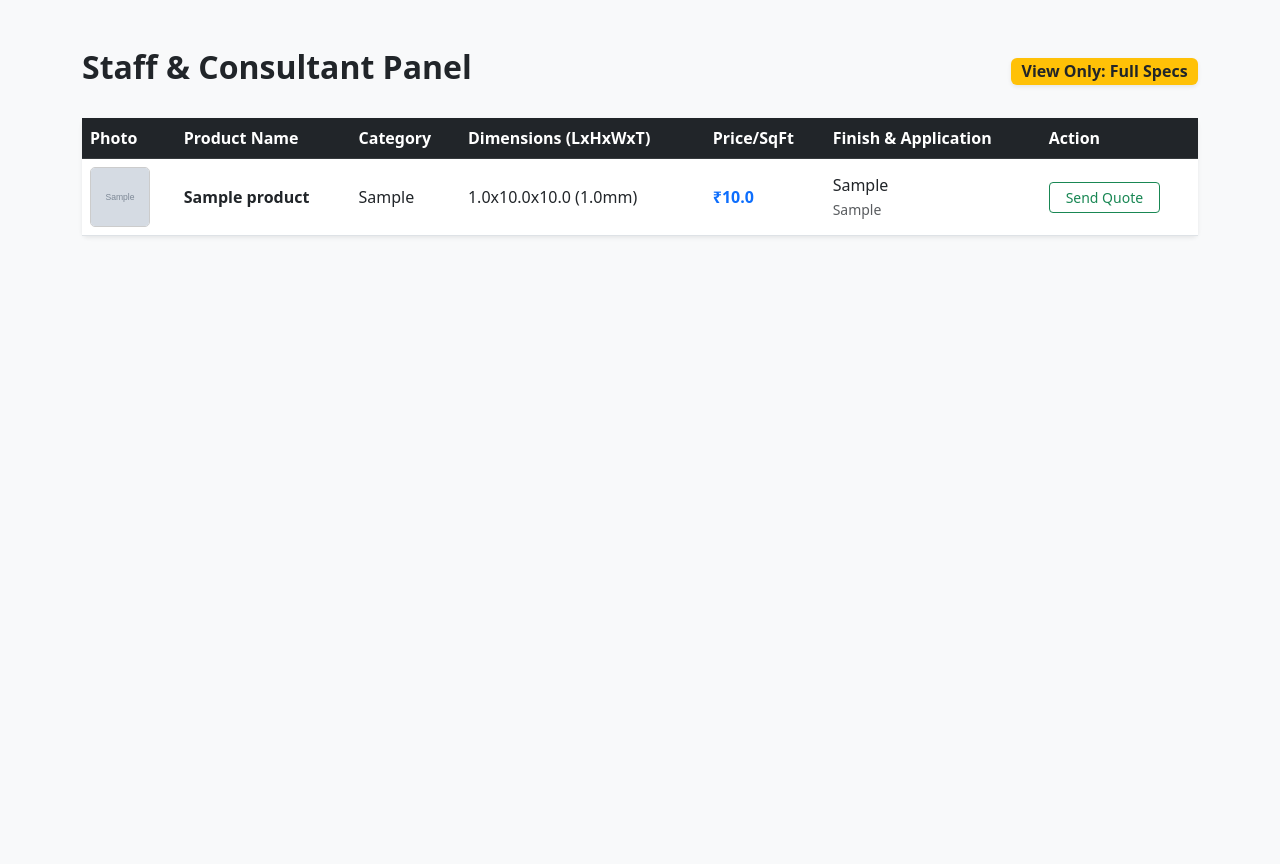
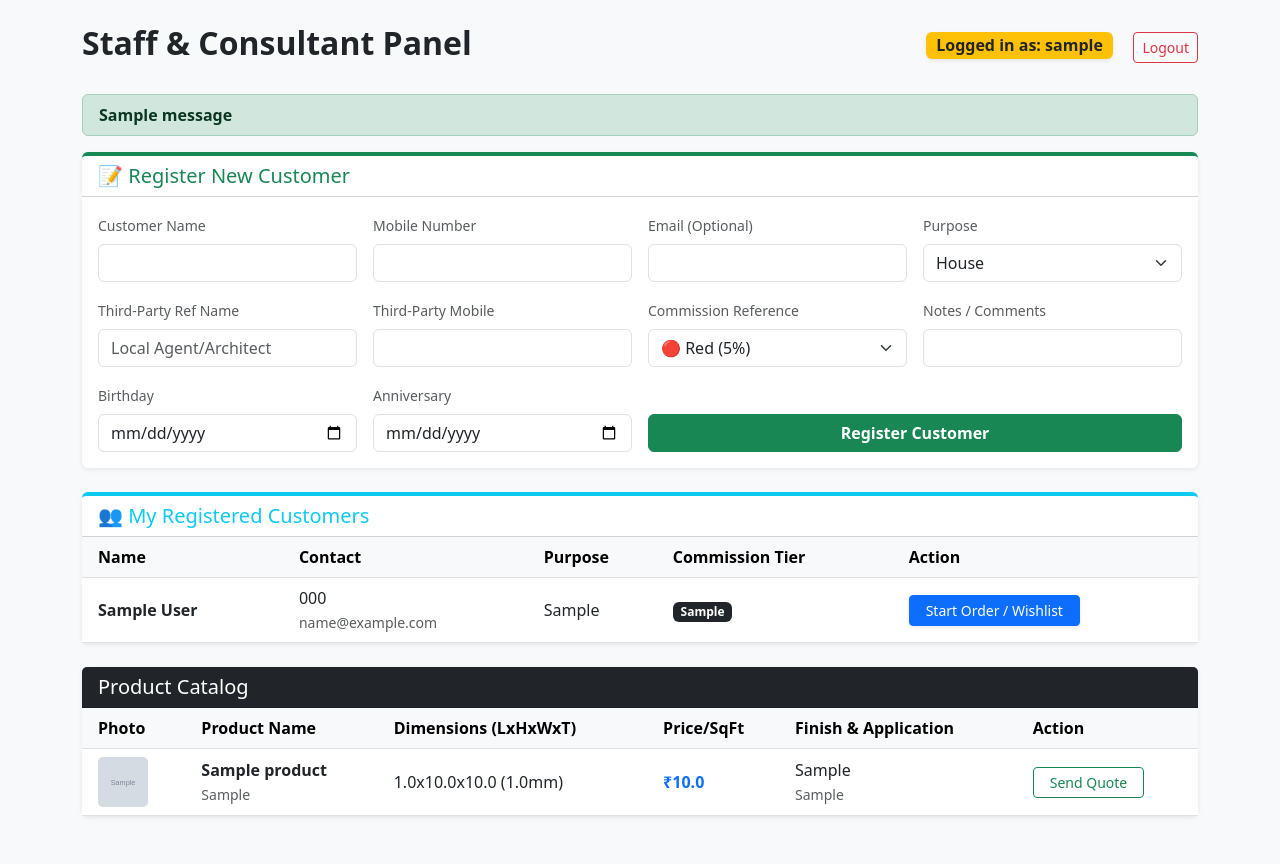
Before and after one commit to Ashwani-3Tech/Marbel-ERP-Project, a Flask app: page /consultant in a window 1280 px wide. Before the commit the page ends 237 px from the top, so only its background shows below. Run offline with Flask 3, Linux system fonts and the light colour scheme; the visitor is signed in with stand-in values (Sample User, id 1); tables that the repository leaves empty hold one stand-in row (values such as "Sample post"); grey boxes marked "Sample" are stand-in pictures; one stand-in notice (Sample message) is shown.

Commit message:
Add files via upload
"Built Customer Registration system and CRM database table."

```diff
--- a/app.py
+++ b/app.py
@@ -21,6 +21,7 @@ def get_db_connection():
 
 def setup_database():
     conn = get_db_connection()
+    # 1. Products Table
     conn.execute('''
         CREATE TABLE IF NOT EXISTS Products (
             id INTEGER PRIMARY KEY AUTOINCREMENT,
@@ -30,6 +31,7 @@ def setup_database():
             description TEXT, image_path TEXT
         )
     ''')
+    # 2. Users Table
     conn.execute('''
         CREATE TABLE IF NOT EXISTS Users (
             id INTEGER PRIMARY KEY AUTOINCREMENT,
@@ -37,6 +39,17 @@ def setup_database():
             role TEXT NOT NULL, assigned_category TEXT
         )
     ''')
+    # 3. NEW Customers Table
+    conn.execute('''
+        CREATE TABLE IF NOT EXISTS Customers (
+            id INTEGER PRIMARY KEY AUTOINCREMENT,
+            name TEXT NOT NULL, mobile TEXT NOT NULL, email TEXT,
+            purpose TEXT, ref_name TEXT, ref_mobile TEXT,
+            commission_rate TEXT, birthday TEXT, anniversary TEXT,
+            notes TEXT, consultant_username TEXT
+        )
+    ''')
+
     admin = conn.execute('SELECT * FROM Users WHERE username = "admin"').fetchone()
     if not admin:
         conn.execute('INSERT INTO Users (username, password, role) VALUES (?, ?, ?)',
@@ -51,31 +64,21 @@ def login():
     if request.method == 'POST':
         username = request.form['username']
         password = request.form['password']
-
         conn = get_db_connection()
         user = conn.execute('SELECT * FROM Users WHERE username = ? AND password = ?', (username, password)).fetchone()
         conn.close()
-
         if user:
             session['user_id'] = user['id']
             session['role'] = user['role']
             session['username'] = user['username']
             session['assigned_category'] = user['assigned_category']
 
-            # --- THE NEW TRAFFIC CONTROLLER ---
-            if user['role'] == 'Super Admin':
-                return redirect(url_for('index'))
-            elif user['role'] == 'Consultant':
-                return redirect(url_for('consultant_panel'))
-            elif user['role'] == 'Customer':
-                return redirect(url_for('customer_panel'))
-            elif user['role'] == 'Assistant Admin':
-                return redirect(url_for('index')) # We will restrict their view later!
-            # ----------------------------------
-
+            if user['role'] == 'Super Admin': return redirect(url_for('index'))
+            elif user['role'] == 'Consultant': return redirect(url_for('consultant_panel'))
+            elif user['role'] == 'Customer': return redirect(url_for('customer_panel'))
+            elif user['role'] == 'Assistant Admin': return redirect(url_for('index'))
         else:
             flash("Invalid credentials! Please try again.")
-
     return render_template('login.html')
 
 @app.route('/logout')
@@ -85,14 +88,11 @@ def logout():
 
 @app.route('/')
 def index():
-    if 'user_id' not in session or session.get('role') != 'Super Admin':
-        return redirect(url_for('login'))
-
+    if 'user_id' not in session or session.get('role') != 'Super Admin': return redirect(url_for('login'))
     search_query = request.args.get('search', '')
     category_filter = request.args.get('category', '')
     query = "SELECT * FROM Products WHERE 1=1"
     params = []
-
     if search_query:
         query += " AND (name LIKE ? OR application LIKE ? OR finish LIKE ?)"
         params.extend([f"%{search_query}%", f"%{search_query}%", f"%{search_query}%"])
@@ -102,12 +102,10 @@ def index():
 
     conn = get_db_connection()
     products = conn.execute(query, params).fetchall()
-    users = conn.execute('SELECT * FROM Users').fetchall() # <-- FETCHES USERS FOR ADMIN!
+    users = conn.execute('SELECT * FROM Users').fetchall()
     conn.close()
-
     return render_template('index.html', products=products, users=users)
 
-# --- USER MANAGEMENT ROUTES ---
 @app.route('/add_user', methods=['POST'])
 def add_user():
     if 'user_id' not in session or session.get('role') != 'Super Admin': return redirect(url_for('login'))
@@ -115,11 +113,9 @@ def add_user():
     password = request.form['password']
     role = request.form['role']
     category = request.form.get('assigned_category', '')
-
     conn = get_db_connection()
     try:
-        conn.execute('INSERT INTO Users (username, password, role, assigned_category) VALUES (?, ?, ?, ?)',
-                     (username, password, role, category))
+        conn.execute('INSERT INTO Users (username, password, role, assigned_category) VALUES (?, ?, ?, ?)', (username, password, role, category))
         conn.commit()
     except sqlite3.IntegrityError:
         flash("That Username already exists!")
@@ -134,7 +130,6 @@ def delete_user(id):
     conn.commit()
     conn.close()
     return redirect(url_for('index'))
-# ------------------------------
 
 @app.route('/add', methods=['POST'])
 def add_product():
@@ -145,23 +140,17 @@ def add_product():
     l, h, w, t = request.form['l'], request.form['h'], request.form['w'], request.form['t']
     app_use = request.form['application']
     finish = request.form['finish']
-
     file = request.files['image']
     filename = ""
     if file:
         filename = secure_filename(file.filename)
         file.save(os.path.join(app.config['UPLOAD_FOLDER'], filename))
-
     conn = get_db_connection()
     cursor = conn.cursor()
-    cursor.execute('''
-        INSERT INTO Products (name, category, length, height, width, thickness, price_per_sqft, application, finish, image_path)
-        VALUES (?, ?, ?, ?, ?, ?, ?, ?, ?, ?)
-    ''', (name, category, l, h, w, t, price, app_use, finish, filename))
+    cursor.execute('''INSERT INTO Products (name, category, length, height, width, thickness, price_per_sqft, application, finish, image_path) VALUES (?, ?, ?, ?, ?, ?, ?, ?, ?, ?)''', (name, category, l, h, w, t, price, app_use, finish, filename))
     product_id = cursor.lastrowid
     conn.commit()
     conn.close()
-
     qr_data = f"ID: {product_id} | Name: {name} | Cat: {category}"
     qr_img = qrcode.make(qr_data).convert('RGB')
     qr_w, qr_h = qr_img.size
@@ -171,19 +160,42 @@ def add_product():
     draw.text((10, qr_h + 5), f"Name: {name}", fill="black")
     draw.text((10, qr_h + 25), f"Lot No: {product_id}  |  {category}", fill="black")
     sticker.save(f"{QR_FOLDER}/product_{product_id}.png")
+    return redirect(url_for('index'))
 
-    return redirect(url_for('index'))
+# --- NEW: REGISTER CUSTOMER ROUTE ---
+@app.route('/register_customer', methods=['POST'])
+def register_customer():
+    if 'user_id' not in session or session.get('role') not in ['Super Admin', 'Consultant']: return redirect(url_for('login'))
+
+    name, mobile, email = request.form['name'], request.form['mobile'], request.form['email']
+    purpose = request.form['purpose']
+    ref_name, ref_mobile = request.form['ref_name'], request.form['ref_mobile']
+    commission_rate = request.form['commission_rate']
+    birthday, anniversary = request.form['birthday'], request.form['anniversary']
+    notes = request.form['notes']
+    consultant_username = session['username']
+
+    conn = get_db_connection()
+    conn.execute('''
+        INSERT INTO Customers (name, mobile, email, purpose, ref_name, ref_mobile, commission_rate, birthday, anniversary, notes, consultant_username)
+        VALUES (?, ?, ?, ?, ?, ?, ?, ?, ?, ?, ?)
+    ''', (name, mobile, email, purpose, ref_name, ref_mobile, commission_rate, birthday, anniversary, notes, consultant_username))
+    conn.commit()
+    conn.close()
+
+    flash(f"Customer {name} Registered Successfully!")
+    return redirect(url_for('consultant_panel'))
+# ------------------------------------
 
 @app.route('/consultant')
 def consultant_panel():
-    # SECURITY LOCK: Only Consultants and Super Admins can enter!
-    if 'user_id' not in session or session.get('role') not in ['Super Admin', 'Consultant']:
-        return redirect(url_for('login'))
-
+    if 'user_id' not in session or session.get('role') not in ['Super Admin', 'Consultant']: return redirect(url_for('login'))
     conn = get_db_connection()
     products = conn.execute('SELECT * FROM Products').fetchall()
+    # Fetch customers registered by this specific consultant
+    customers = conn.execute('SELECT * FROM Customers WHERE consultant_username = ?', (session['username'],)).fetchall()
     conn.close()
-    return render_template('consultant.html', products=products)
+    return render_template('consultant.html', products=products, customers=customers)
 
 @app.route('/customer')
 def customer_panel():
--- a/templates/consultant.html
+++ b/templates/consultant.html
@@ -8,19 +8,131 @@
 </head>
 <body class="bg-light">
 
-    <div class="container mt-5">
+    <div class="container mt-4">
         <div class="d-flex justify-content-between align-items-center mb-4">
             <h2 class="fw-bold text-dark">Staff & Consultant Panel</h2>
-            <span class="badge bg-warning text-dark fs-6 shadow-sm">View Only: Full Specs</span>
+            <div>
+                <span class="badge bg-warning text-dark fs-6 shadow-sm me-3">Logged in as: {{ session['username'] }}</span>
+                <a href="/logout" class="btn btn-outline-danger btn-sm">Logout</a>
+            </div>
         </div>
 
-        <div class="card shadow-sm border-0">
+        {% with messages = get_flashed_messages() %}
+          {% if messages %}
+            <div class="alert alert-success py-2 fw-bold">{{ messages[0] }}</div>
+          {% endif %}
+        {% endwith %}
+
+        <div class="card shadow-sm border-0 border-top border-success border-4 mb-4">
+            <div class="card-header bg-white font-weight-bold">
+                <h5 class="mb-0 text-success">📝 Register New Customer</h5>
+            </div>
+            <div class="card-body">
+                <form action="/register_customer" method="POST" class="row g-3">
+                    <div class="col-md-3">
+                        <label class="form-label small text-muted">Customer Name</label>
+                        <input type="text" name="name" class="form-control" required>
+                    </div>
+                    <div class="col-md-3">
+                        <label class="form-label small text-muted">Mobile Number</label>
+                        <input type="text" name="mobile" class="form-control" required>
+                    </div>
+                    <div class="col-md-3">
+                        <label class="form-label small text-muted">Email (Optional)</label>
+                        <input type="email" name="email" class="form-control">
+                    </div>
+                    <div class="col-md-3">
+                        <label class="form-label small text-muted">Purpose</label>
+                        <select name="purpose" class="form-select">
+                            <option>House</option>
+                            <option>Building</option>
+                            <option>Architect</option>
+                            <option>Other</option>
+                        </select>
+                    </div>
+
+                    <div class="col-md-3">
+                        <label class="form-label small text-muted">Third-Party Ref Name</label>
+                        <input type="text" name="ref_name" class="form-control" placeholder="Local Agent/Architect">
+                    </div>
+                    <div class="col-md-3">
+                        <label class="form-label small text-muted">Third-Party Mobile</label>
+                        <input type="text" name="ref_mobile" class="form-control">
+                    </div>
+                    <div class="col-md-3">
+                        <label class="form-label small text-muted">Commission Reference</label>
+                        <select name="commission_rate" class="form-select" required>
+                            <option value="Red (5%)">🔴 Red (5%)</option>
+                            <option value="Green (10%)">🟢 Green (10%)</option>
+                            <option value="Yellow (20%)">🟡 Yellow (20%)</option>
+                            <option value="Manual">Manual Entry</option>
+                        </select>
+                    </div>
+                    <div class="col-md-3">
+                        <label class="form-label small text-muted">Notes / Comments</label>
+                        <input type="text" name="notes" class="form-control">
+                    </div>
+
+                    <div class="col-md-3">
+                        <label class="form-label small text-muted">Birthday</label>
+                        <input type="date" name="birthday" class="form-control">
+                    </div>
+                    <div class="col-md-3">
+                        <label class="form-label small text-muted">Anniversary</label>
+                        <input type="date" name="anniversary" class="form-control">
+                    </div>
+                    <div class="col-md-6 d-flex align-items-end">
+                        <button type="submit" class="btn btn-success w-100 fw-bold">Register Customer</button>
+                    </div>
+                </form>
+            </div>
+        </div>
+
+        <div class="card shadow-sm border-0 mb-4 border-top border-info border-4">
+            <div class="card-header bg-white font-weight-bold">
+                <h5 class="mb-0 text-info">👥 My Registered Customers</h5>
+            </div>
+            <div class="card-body p-0">
+                <table class="table table-hover mb-0 align-middle">
+                    <thead class="table-light">
+                        <tr>
+                            <th class="px-3">Name</th>
+                            <th>Contact</th>
+                            <th>Purpose</th>
+                            <th>Commission Tier</th>
+                            <th>Action</th>
+                        </tr>
+                    </thead>
+                    <tbody>
+                        {% for c in customers %}
+                        <tr>
+                            <td class="fw-bold px-3">{{ c.name }}</td>
+                            <td>{{ c.mobile }}<br><small class="text-muted">{{ c.email }}</small></td>
+                            <td>{{ c.purpose }}</td>
+                            <td><span class="badge bg-dark text-white">{{ c.commission_rate }}</span></td>
+                            <td>
+                                <button class="btn btn-sm btn-primary px-3 shadow-sm">Start Order / Wishlist</button>
+                            </td>
+                        </tr>
+                        {% else %}
+                        <tr>
+                            <td colspan="5" class="text-center text-muted py-4">No customers registered yet. Fill the form above to start!</td>
+                        </tr>
+                        {% endfor %}
+                    </tbody>
+                </table>
+            </div>
+        </div>
+
+        <div class="card shadow-sm border-0 mb-5">
+            <div class="card-header bg-dark text-white">
+                <h5 class="mb-0">Product Catalog</h5>
+            </div>
             <table class="table table-hover mb-0 align-middle">
-                <thead class="table-dark">
+                <thead class="table-light">
                     <tr>
-                        <th>Photo</th>
+                        <th class="px-3">Photo</th>
                         <th>Product Name</th>
-                        <th>Category</th>
                         <th>Dimensions (LxHxWxT)</th>
                         <th>Price/SqFt</th>
                         <th>Finish & Application</th>
@@ -30,21 +142,17 @@
                 <tbody>
                     {% for p in products %}
                     <tr>
-                        <td>
+                        <td class="px-3">
                             {% if p.image_path %}
-                            <img src="{{ url_for('static', filename='uploads/' + p.image_path) }}" alt="marble" style="height: 60px; width: 60px; object-fit: cover; border-radius: 5px; border: 1px solid #ccc;">
+                            <img src="{{ url_for('static', filename='uploads/' + p.image_path) }}" alt="marble" style="height: 50px; width: 50px; object-fit: cover; border-radius: 5px;">
                             {% else %}
                             <span class="text-muted small">No Image</span>
                             {% endif %}
                         </td>
-                        <td class="fw-bold">{{ p.name }}</td>
-                        <td>{{ p.category }}</td>
+                        <td class="fw-bold">{{ p.name }}<br><small class="text-muted fw-normal">{{ p.category }}</small></td>
                         <td>{{ p.length }}x{{ p.height }}x{{ p.width }} ({{ p.thickness }}mm)</td>
                         <td class="text-primary fw-bold">₹{{ p.price_per_sqft }}</td>
-                        <td>
-                            {{ p.finish }}<br>
-                            <small class="text-muted">{{ p.application }}</small>
-                        </td>
+                        <td>{{ p.finish }}<br><small class="text-muted">{{ p.application }}</small></td>
                         <td>
                             <a href="https://wa.me/?text=Internal Quote:%20{{p.name}}%20(%20{{ p.length }}x{{ p.height }}%20)%20at%20Rs.{{p.price_per_sqft}}" target="_blank" class="btn btn-sm btn-outline-success px-3">Send Quote</a>
                         </td>
```
